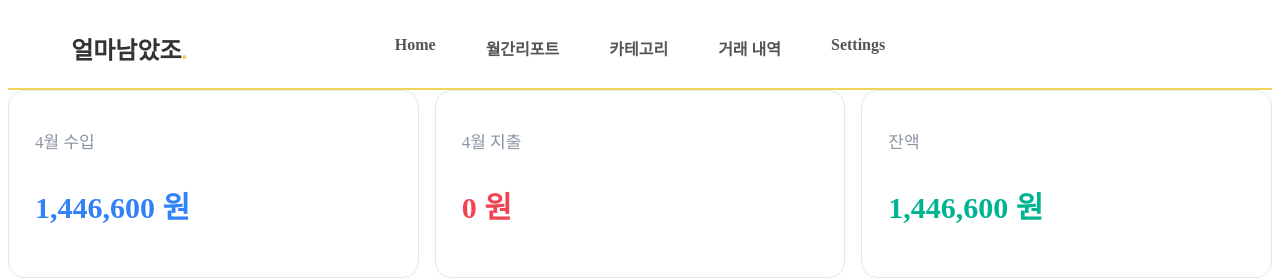
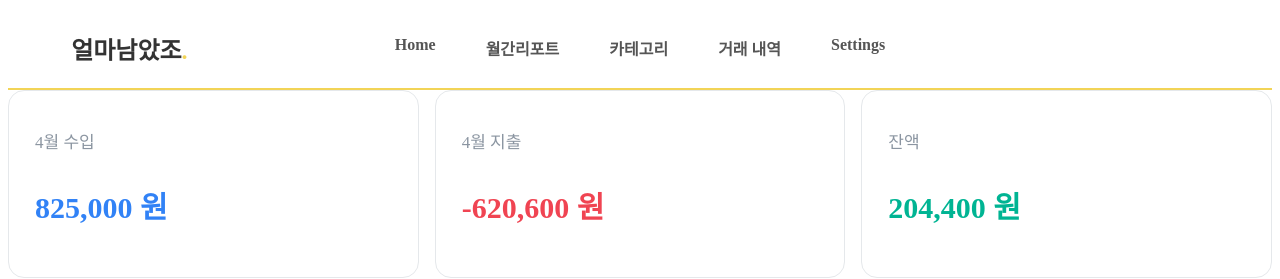
Before and after one commit to how-much-is/how-much-is, a Vue app in the folder how-much-is/: page /1/1 in a window 1280 px wide. Shown: the top 279 px of the page. Built offline with nearby package versions, Linux system fonts and the light colour scheme; data requests are answered from the project's data file; what v-calendar would draw is missing.

Commit message:
delete까지 구현 완료

```diff
--- a/how-much-is/db.json
+++ b/how-much-is/db.json
@@ -5,19 +5,6 @@
       "email": "test@gmail.com",
       "password": "123456",
       "name": "홍길동",
-      "createdAt": "2026-04-07"
-    },
-    {
-      "id": 2,
-      "name": "강송주",
-      "password": "3456",
-      "email": "test@gmail.com"
-    },
-    {
-      "id": 3,
-      "email": "test@gmail.com",
-      "password": "123456",
-      "name": "강텝스",
       "createdAt": "2026-04-07"
     }
   ],
@@ -28,11 +15,8 @@
       "amount": 9000,
       "categoryId": 2,
       "title": "주유",
-      "memo": "주말 이동 바보",
-      "date": "2026-04-01",
-      "categoryName": "교통",
-      "categoryIcon": "🚌",
-      "categoryType": "expense"
+      "memo": "주말 이동",
+      "date": "2026-04-01"
     },
     {
       "id": 2,
@@ -76,11 +60,8 @@
       "amount": 22400,
       "categoryId": 4,
       "title": "영화 관람",
-      "memo": "주말 병원",
-      "date": "2026-04-03",
-      "categoryName": "문화생활",
-      "categoryIcon": "💰",
-      "categoryType": "expense"
+      "memo": "주말 영화",
+      "date": "2026-04-03"
     },
     {
       "id": 7,
@@ -94,14 +75,11 @@
     {
       "id": 8,
       "userId": 1,
-      "amount": 4500,
+      "amount": 3500,
       "categoryId": 7,
       "title": "경조사",
       "memo": "축의금",
-      "date": "2026-04-04",
-      "categoryName": "투자",
-      "categoryIcon": "💰",
-      "categoryType": "income"
+      "date": "2026-04-04"
     },
     {
       "id": 9,
@@ -164,7 +142,7 @@
       "categoryId": 1,
       "title": "점심",
       "memo": "김치찌개",
-      "date": "2026-05-07"
+      "date": "2026-04-07"
     },
     {
       "id": 16,
@@ -707,7 +685,7 @@
       "id": 8,
       "name": "기타",
       "icon": "💰",
-      "type": "income, expense",
+      "type": "income",
       "isDefault": false
     }
   ],
--- a/how-much-is/src/api/CalendarDetail.js
+++ b/how-much-is/src/api/CalendarDetail.js
@@ -1,4 +1,6 @@
 import axios from 'axios';
+
+//조회
 export const getTransactions = async () => {
   const response = await axios.get('http://localhost:3000/transactions');
   return response.data;
@@ -8,7 +10,26 @@ export const getCategories = async () => {
   const response = await axios.get('http://localhost:3000/categories');
   return response.data;
 };
+
+//추가
 export const postTransactions = async (d) => {
   const response = await axios.post('http://localhost:3000/transactions', d);
   return response.data;
 };
+
+// 수정
+export const putTransaction = async (id, data) => {
+  const response = await axios.put(
+    `http://localhost:3000/transactions/${id}`,
+    data,
+  );
+  return response.data;
+};
+
+// 삭제
+export const deleteTransaction = async (id) => {
+  const response = await axios.delete(
+    `http://localhost:3000/transactions/${id}`,
+  );
+  return response.data;
+};
--- a/how-much-is/src/components/home/DayDetail.vue
+++ b/how-much-is/src/components/home/DayDetail.vue
@@ -14,6 +14,7 @@
       <div v-for="t in transactions" :key="t.id">
         <span>{{ t.name }}</span>
         <span>{{ formatNum(t.amount) }} 원</span>
+        <button @click="emit('delete', t.id)">삭제</button>
       </div>
     </div>
   </div>
@@ -27,6 +28,7 @@ defineProps({
 });
 
 const formatNum = (n) => n.toLocaleString('ko-KR');
+const emit = defineEmits(['delete']);
 </script>
 
 <style scoped>
--- a/how-much-is/src/components/home/StatCard.vue
+++ b/how-much-is/src/components/home/StatCard.vue
@@ -25,7 +25,7 @@ defineProps({
   balance: Number,
 });
 
-const formatNum = (n) => n.toLocaleString('ko-KR');
+const formatNum = (n) => (n ?? 0).toLocaleString('ko-KR');
 </script>
 
 <style scoped>
--- a/how-much-is/src/pages/Home.vue
+++ b/how-much-is/src/pages/Home.vue
@@ -14,6 +14,7 @@
     <DayDetail
       :selectedDate="selectedDate"
       :transactions="selectedDayTransactions"
+      @delete="removeTransaction"
     />
 
     <!-- + 버튼 -->
@@ -69,6 +70,8 @@ import {
   getTransactions,
   getCategories,
   postTransactions,
+  putTransaction,
+  deleteTransaction,
 } from '@/api/CalendarDetail.js';
 
 const selectedDate = ref(null);
@@ -82,12 +85,14 @@ onMounted(async () => {
   const result = [];
   for (const t of transData) {
     const category = categoriesData.find((c) => c.id === t.categoryId);
-    console.log(category);
 
     result.push({
       id: t.id,
       date: t.date,
-      amount: t.amount,
+      amount:
+        category?.type === 'expense'
+          ? -Math.abs(t.amount) // 지출이면 음수로 변환
+          : Math.abs(t.amount), // 수입이면 양수 유지
       name: t.title,
       type: category ? category.type : 'expense',
     });
@@ -136,15 +141,22 @@ const form = ref({
   date: '',
 });
 
-const submitForm = () => {
+const submitForm = async () => {
   if (!form.value.name || !form.value.amount) return;
+  const newData = {
+    userId: 1,
+    amount: Number(form.value.amount),
+    categoryId: form.value.type === 'expense' ? 1 : 6,
+    title: form.value.name,
+    memo: '',
+    date: form.value.date,
+  };
+  const saved = await postTransactions(newData);
   transactions.value.push({
-    date: form.value.date,
-    name: form.value.name,
-    amount:
-      form.value.type === 'expense'
-        ? -Math.abs(Number(form.value.amount))
-        : Math.abs(Number(form.value.amount)),
+    id: saved.id,
+    date: saved.date,
+    name: saved.title,
+    amount: form.value.type === 'expense' ? -saved.amount : saved.amount,
     type: form.value.type,
   });
   form.value = { type: 'expense', name: '', amount: '', date: '' };
@@ -158,6 +170,11 @@ const selectedDayTransactions = computed(() => {
 
 const onDayClick = (dateId) => {
   selectedDate.value = dateId;
+};
+
+const removeTransaction = async (id) => {
+  await deleteTransaction(id);
+  transactions.value = transactions.value.filter((t) => t.id !== id);
 };
 </script>
 <style scoped>
```
